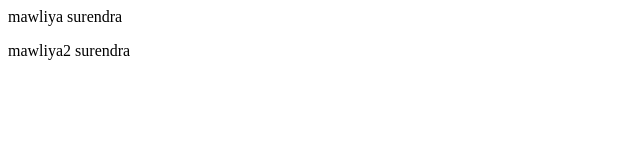
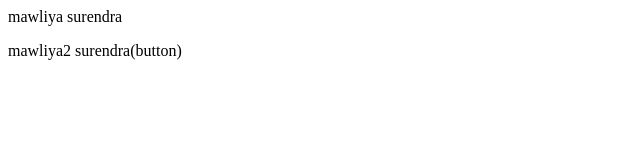
Before and after one commit to surendra8890/local-repo, a plain HTML site: page localrepo/index.html in a window 1280 px wide. Shown: the full height of the page, 0-640 px from the left. Drawn offline with Linux system fonts and the light colour scheme.

```diff
--- a/localrepo/index.html
+++ b/localrepo/index.html
@@ -1,2 +1,2 @@
 <p>mawliya surendra</p>
-<p>mawliya2 surendra</p>
+<p>mawliya2 surendra(button)</p>
```
